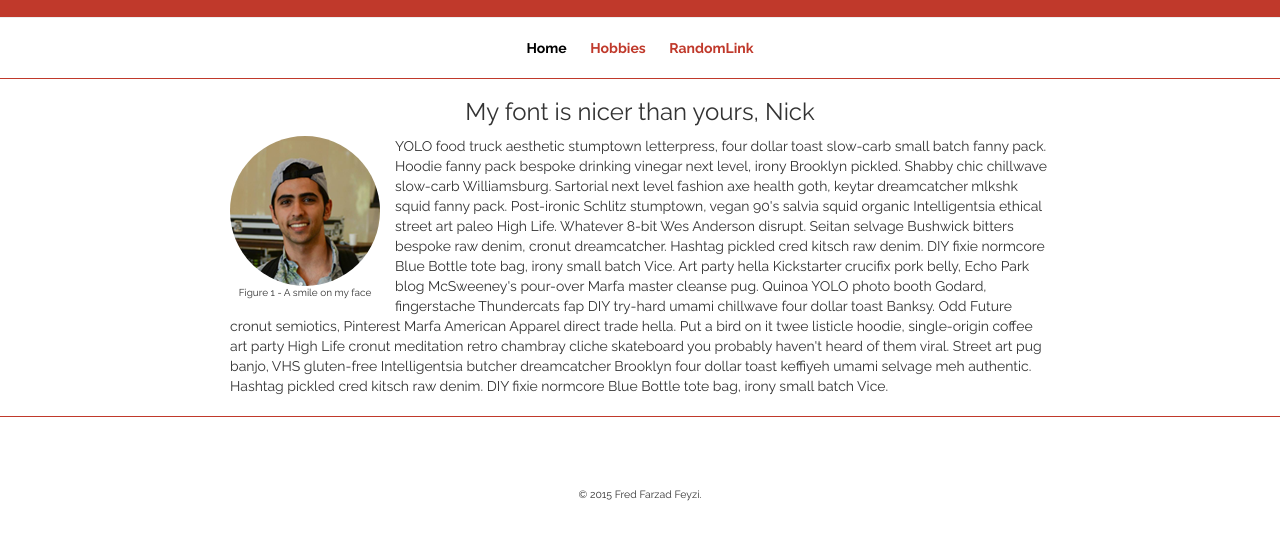
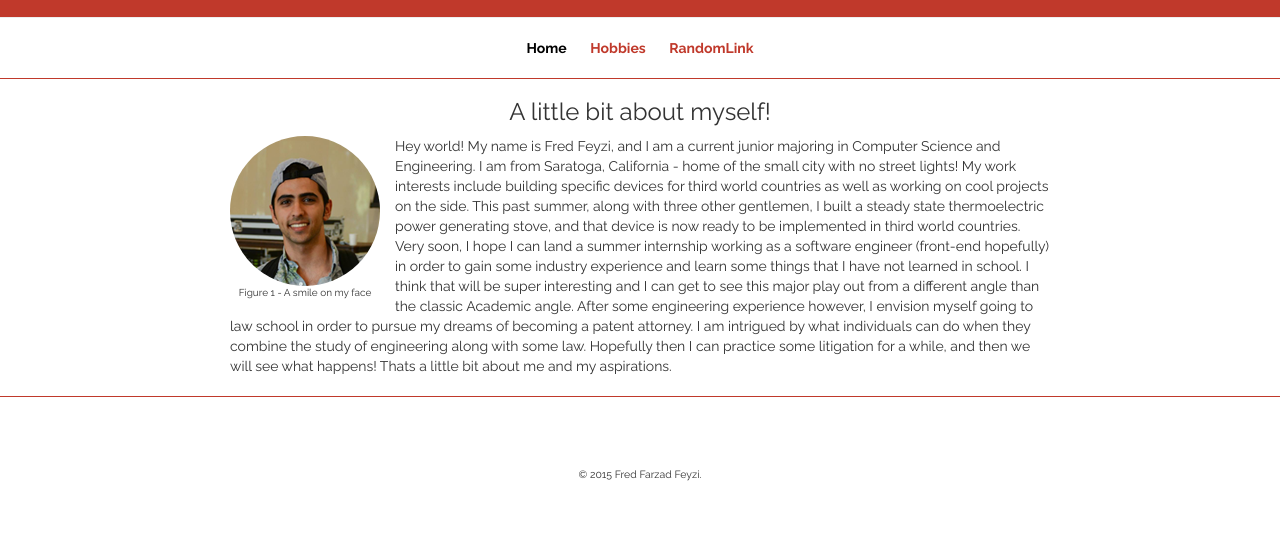
Before and after one commit to ffeyzi/BasicWebpage-Assignment1, a plain HTML site: page index.html in a window 1280 px wide. Shown: the part 58-598 px from the top of the page. Drawn offline with nearby package versions, Linux system fonts and the light colour scheme.

Commit message:
index.html mainly done

```diff
--- a/index.html
+++ b/index.html
@@ -34,13 +34,13 @@
 
 		<section>
 
-			<h3>My font is nicer than yours, Nick</h3>
+			<h3>A little bit about myself!</h3>
 			<div>
 				<figure id="personalpic">
 					<img src="imgs/fred2.png" alt="FredFeyziPic" id="theimage">
 					<figcaption>Figure 1 - A smile on my face</figcaption>
 				</figure>
-				<p>YOLO food truck aesthetic stumptown letterpress, four dollar toast slow-carb small batch fanny pack. Hoodie fanny pack bespoke drinking vinegar next level, irony Brooklyn pickled. Shabby chic chillwave slow-carb Williamsburg. Sartorial next level fashion axe health goth, keytar dreamcatcher mlkshk squid fanny pack. Post-ironic Schlitz stumptown, vegan 90's salvia squid organic Intelligentsia ethical street art paleo High Life. Whatever 8-bit Wes Anderson disrupt. Seitan selvage Bushwick bitters bespoke raw denim, cronut dreamcatcher. Hashtag pickled cred kitsch raw denim. DIY fixie normcore Blue Bottle tote bag, irony small batch Vice. Art party hella Kickstarter crucifix pork belly, Echo Park blog McSweeney's pour-over Marfa master cleanse pug. Quinoa YOLO photo booth Godard, fingerstache Thundercats fap DIY try-hard umami chillwave four dollar toast Banksy. Odd Future cronut semiotics, Pinterest Marfa American Apparel direct trade hella. Put a bird on it twee listicle hoodie, single-origin coffee art party High Life cronut meditation retro chambray cliche skateboard you probably haven't heard of them viral. Street art pug banjo, VHS gluten-free Intelligentsia butcher dreamcatcher Brooklyn four dollar toast keffiyeh umami selvage meh authentic. Hashtag pickled cred kitsch raw denim. DIY fixie normcore Blue Bottle tote bag, irony small batch Vice. </p>
+				<p>Hey world! My name is Fred Feyzi, and I am a current junior majoring in Computer Science and Engineering. I am from Saratoga, California - home of the small city with no street lights! My work interests include building specific devices for third world countries as well as working on cool projects on the side. This past summer, along with three other gentlemen, I built a steady state thermoelectric power generating stove, and that device is now ready to be implemented in third world countries. Very soon, I hope I can land a summer internship working as a software engineer (front-end hopefully) in order to gain some industry experience and learn some things that I have not learned in school. I think that will be super interesting and I can get to see this major play out from a different angle than the classic Academic angle. After some engineering experience however, I envision myself going to law school in order to pursue my dreams of becoming a patent attorney. I am intrigued by what individuals can do when they combine the study of engineering along with some law. Hopefully then I can practice some litigation for a while, and then we will see what happens! Thats a little bit about me and my aspirations.  </p>
 			</div>
 
 		</section>
```
